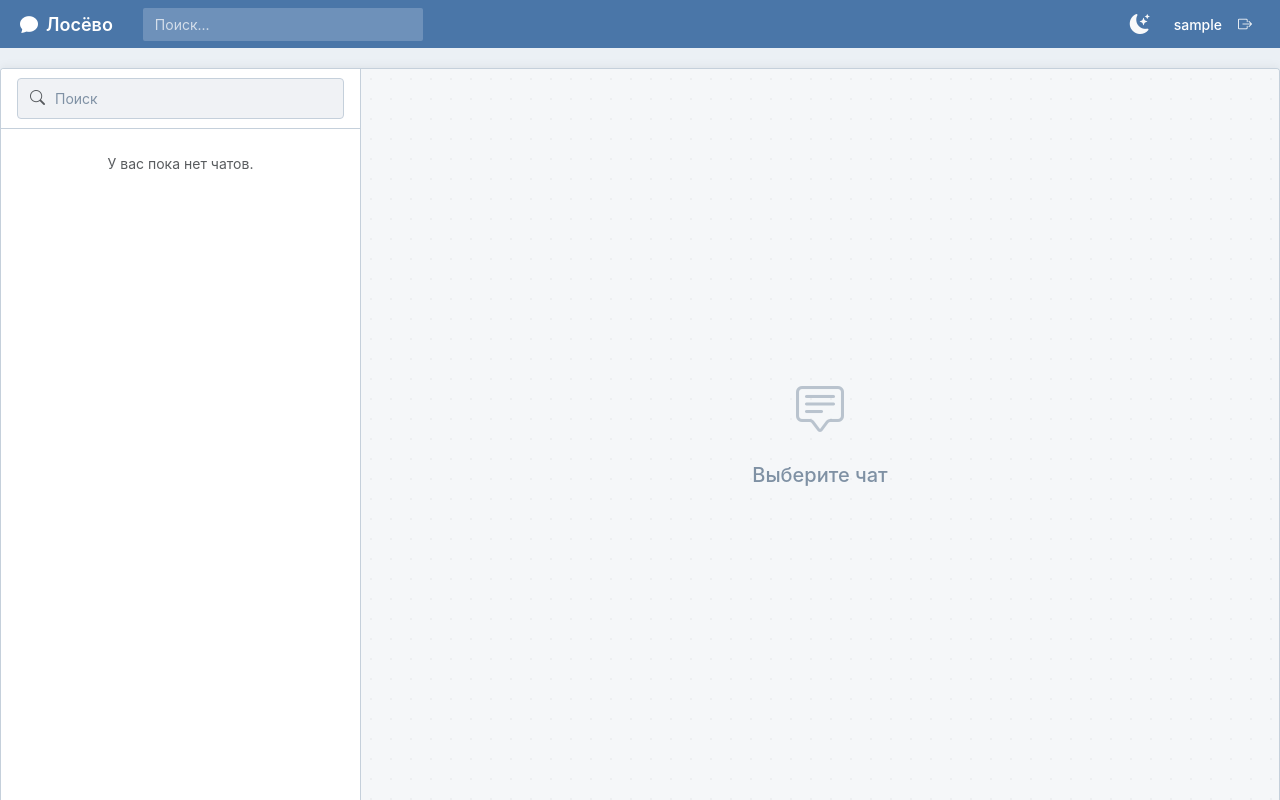
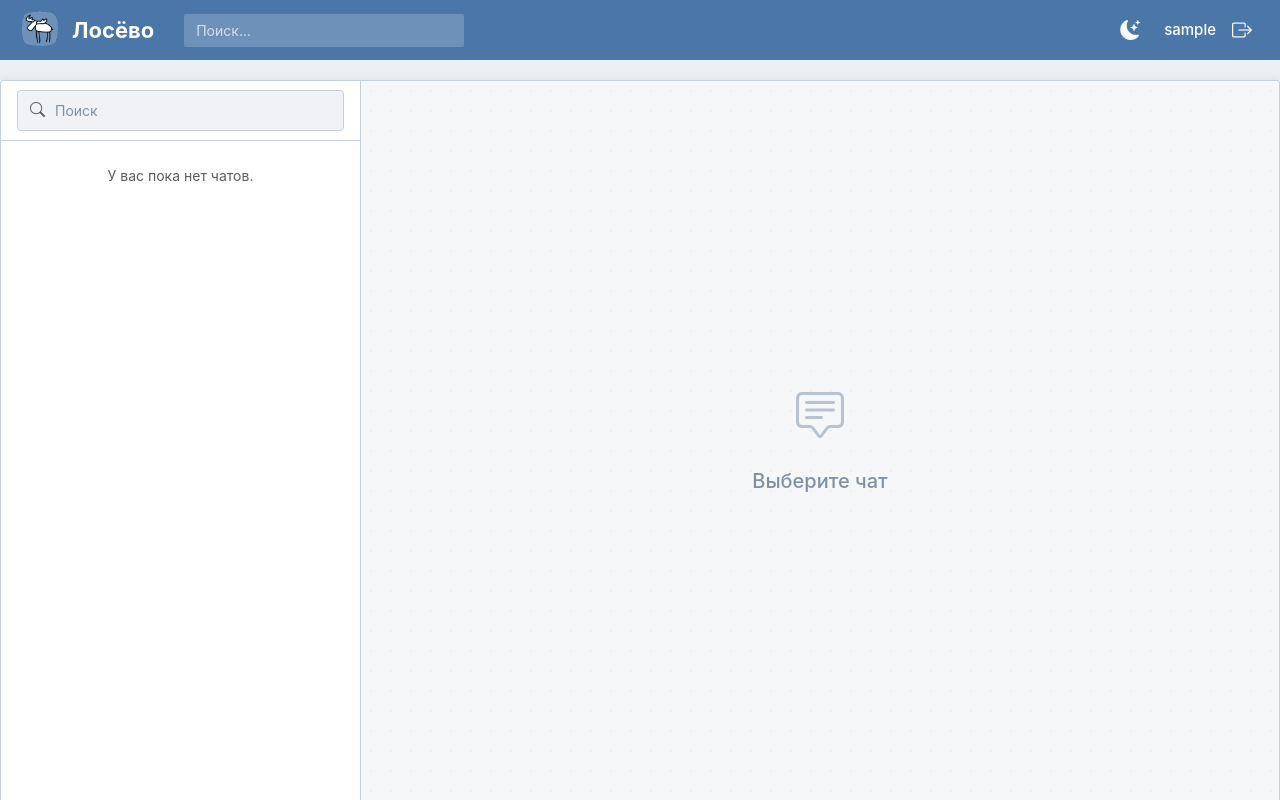
Before and after one commit to Loderino/django_messenger, a Django app: page /chats/ in a window 1280 px wide. Run offline with Django 5.2, Linux system fonts and the light colour scheme; the visitor is signed in with stand-in values (Sample User, id 1); data that the repository does not hold is empty; parts of the project's set-up code (start-up, migrations or seed data) failed here and were passed over.

Commit message:
feat(site): Add site logotype
- mount static directory
- add logo png
- add logo to messenger pages

```diff
--- a/config/settings/base.py
+++ b/config/settings/base.py
@@ -88,6 +88,9 @@ USE_I18N = True
 USE_TZ = True
 
 STATIC_URL = "static/"
+STATICFILES_DIRS = [
+    BASE_DIR / "static",
+]
 
 MAILERS = {
     "default": {
--- a/templates/account/login.html
+++ b/templates/account/login.html
@@ -1,4 +1,5 @@
 {% extends "base.html" %}
+{% load static %}
 {% load allauth account %}
 
 {% block title %}Вход — Лосёво{% endblock %}
@@ -141,7 +142,10 @@
             <i class="bi bi-moon-stars-fill" id="themeIcon"></i>
         </button>
 
-        <div class="logo-text">Лосёво</div>
+        <div class="d-flex align-items-center justify-content-center mb-4">
+            <img src="{% static 'images/logos/logo.png' %}" style="height: 64px; width: auto; margin-right: 10px; margin-top: -10px; margin-bottom: -10px; object-fit: contain;">
+            <span style="font-size: 32px; font-weight: 800; color: var(--vk-blue); letter-spacing: -1px;">Лосёво</span>
+        </div>
 
         <form method="post" action="{% url 'account_login' %}">
             {% csrf_token %}
--- a/templates/account/signup.html
+++ b/templates/account/signup.html
@@ -1,4 +1,5 @@
 {% extends "base.html" %}
+{% load static %}
 {% load allauth account %}
 
 {% block title %}Регистрация — Лосёво{% endblock %}
@@ -151,7 +152,10 @@
             <i class="bi bi-moon-stars-fill" id="themeIcon"></i>
         </button>
 
-        <div class="logo-text">Лосёво</div>
+        <div class="d-flex align-items-center justify-content-center mb-4">
+            <img src="{% static 'images/logos/logo.png' %}" style="height: 64px; width: auto; margin-right: 10px; margin-top: -10px; margin-bottom: -10px; object-fit: contain;">
+            <span style="font-size: 32px; font-weight: 800; color: var(--vk-blue); letter-spacing: -1px;">Лосёво</span>
+        </div>
         <h5 class="text-center mb-4">Создание аккаунта</h5>
 
         <form method="post" action="{% url 'account_signup' %}">
--- a/templates/chat/index.html
+++ b/templates/chat/index.html
@@ -8,7 +8,7 @@
     /* --- ТОП-БАР --- */
     .vk-topbar {
         background-color: var(--vk-blue);
-        height: 48px;
+        height: 60px;
         display: flex;
         align-items: center;
         padding: 0 20px;
@@ -23,7 +23,24 @@
         display: flex;
         align-items: center;
     }
-    .vk-logo { font-weight: 600; font-size: 18px; margin-right: 30px; display: flex; align-items: center; gap: 8px; }
+
+    .vk-logo {
+        display: flex;
+        align-items: center;
+        gap: 12px;
+        margin-right: 30px;
+        font-weight: 700;
+        font-size: 22px;
+        text-decoration: none;
+        color: white;
+    }
+
+    .vk-logo img {
+        height: 40px; /* Логотип чуть меньше шапки */
+        width: auto;
+        object-fit: contain; /* Сохраняем пропорции */
+    }
+
     .vk-search { background: rgba(255,255,255,0.2); border: none; border-radius: 2px; padding: 6px 12px; color: white; width: 280px; font-size: 14px; }
     .vk-search::placeholder { color: rgba(255,255,255,0.7); }
 
@@ -211,22 +228,29 @@
 {% block content %}
     <div class="vk-topbar">
         <div class="topbar-inner">
-            <div class="vk-logo"><i class="bi bi-chat-fill"></i> Лосёво</div>
+
+            <a href="/" class="vk-logo">
+                <img src="{% static 'images/logos/logo.png' %}">
+                <span>Лосёво</span>
+            </a>
+
             <input type="text" class="vk-search" placeholder="Поиск...">
+
             <div class="ms-auto d-flex align-items-center gap-3">
                 <button class="btn btn-sm btn-outline-light border-0" onclick="toggleTheme()" title="Сменить тему">
                     <i class="bi bi-moon-stars-fill fs-5" id="themeIcon"></i>
                 </button>
                 <div class="d-flex align-items-center gap-2">
-                    <span class="fw-medium" style="font-size: 14px;">{{ request.user.public_name }}</span>
+                    <span class="fw-medium" style="font-size: 15px;">{{ request.user.public_name }}</span>
                     <form method="post" action="{% url 'account_logout' %}" style="margin: 0;">
                         {% csrf_token %}
                         <button type="submit" class="btn btn-sm btn-outline-light border-0" title="Выйти">
-                            <i class="bi bi-box-arrow-right"></i>
+                            <i class="bi bi-box-arrow-right fs-5"></i>
                         </button>
                     </form>
                 </div>
             </div>
+
         </div>
     </div>
 
@@ -671,17 +695,12 @@
             if (response.ok) {
                 const chat = await response.json();
 
-                // Закрываем поиск, если он был открыт
                 closeSearch();
 
-                // Проверяем, есть ли этот чат уже в DOM
                 const existingChatItem = document.querySelector(`.chat-item[data-chat-id="${chat.id}"]`);
 
                 if (!existingChatItem) {
-                    // Если чата нет в списке, добавляем его в DOM
                     const chatList = document.getElementById('chat-list');
-
-                    // Удаляем заглушку "У вас пока нет чатов", если она есть
                     const emptyState = chatList.querySelector('.p-4.text-muted');
                     if (emptyState) emptyState.remove();
 
@@ -699,7 +718,6 @@
                         </div>
                     `;
 
-                    // Добавляем обработчик клика
                     a.addEventListener('click', function(e) {
                         e.preventDefault();
                         document.querySelectorAll('.chat-item').forEach(el => el.classList.remove('active'));
@@ -707,13 +725,9 @@
                         openChat(this.getAttribute('data-chat-id'), this.querySelector('.fw-bold').innerText.trim());
                     });
 
-                    // Вставляем в начало списка
                     chatList.insertBefore(a, chatList.firstChild);
-
-                    // Сразу открываем
                     a.click();
                 } else {
-                    // Если чат уже есть в списке, просто кликаем на него
                     existingChatItem.click();
                 }
             }
@@ -732,8 +746,6 @@
             });
 
             if (response.ok || response.status === 400) {
-                // Если вступили успешно, перезагружаем для подтягивания списка
-                // В идеале здесь тоже можно добавить в DOM без перезагрузки
                 window.location.reload();
             }
         } catch (error) {
```
Also changed, not shown: static/images/logos/logo.png (added).
